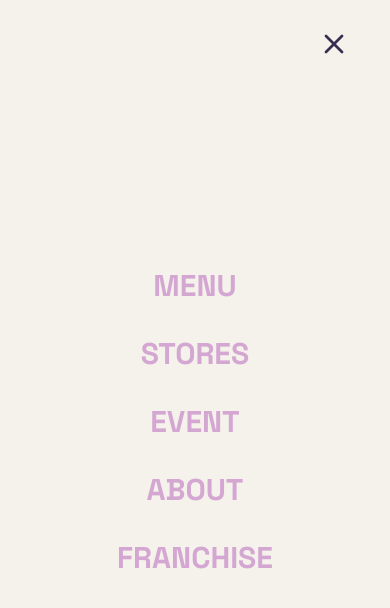
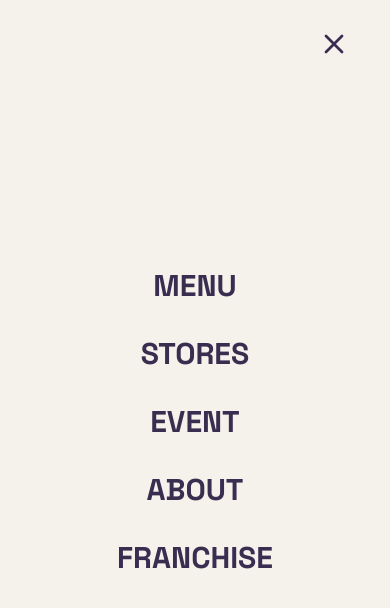
Before and after one commit to ldgni/mood, a React (Vite) app: page /about in a window 390 px wide. Both pictures are taken after a click on the button "Menu". Shown: the top 608 px of the page. Built offline with nearby package versions, Linux system fonts and the light colour scheme.

Commit message:
style: optimize header component for better performance and code readability

```diff
--- a/src/components/Header.tsx
+++ b/src/components/Header.tsx
@@ -1,6 +1,6 @@
 import { Link } from "@tanstack/react-router";
 import { Menu, X } from "lucide-react";
-import { useEffect, useState } from "react";
+import { useState } from "react";
 
 export default function Header() {
   const [isOpen, setIsOpen] = useState(false);
@@ -8,18 +8,6 @@ export default function Header() {
   const handleClick = () => {
     setIsOpen(!isOpen);
   };
-
-  useEffect(() => {
-    if (isOpen) {
-      document.body.style.overflow = "hidden";
-    } else {
-      document.body.style.overflow = "unset";
-    }
-
-    return () => {
-      document.body.style.overflow = "unset";
-    };
-  }, [isOpen]);
 
   return (
     <header className="container fixed left-0 right-0 max-w-screen-md py-4">
@@ -34,39 +22,39 @@ export default function Header() {
           {isOpen ? <X size={32} /> : <Menu size={32} />}
         </button>
         <ul
-          className={`fixed inset-0 flex flex-col items-center justify-center gap-8 bg-primary text-3xl uppercase transition duration-500 ease-in-out sm:static sm:translate-x-0 sm:flex-row sm:gap-4 sm:text-lg sm:opacity-100 md:gap-6 lg:gap-8 ${isOpen ? "translate-x-0 text-secondary opacity-100" : "translate-x-full opacity-0"}`}>
+          className={`fixed inset-0 flex flex-col items-center justify-center gap-8 bg-primary text-3xl uppercase transition duration-500 ease-in-out sm:static sm:translate-x-0 sm:flex-row sm:gap-4 sm:text-lg sm:opacity-100 md:gap-6 lg:gap-8 ${isOpen ? "translate-x-0 opacity-100" : "translate-x-full opacity-0"}`}>
           <li>
             <Link
               to="/menu"
-              className="transition-colors duration-300 sm:hover:text-secondary">
+              className="transition-colors duration-300 hover:text-secondary">
               Menu
             </Link>
           </li>
           <li>
             <Link
               to="/stores"
-              className="transition-colors duration-300 sm:hover:text-secondary">
+              className="transition-colors duration-300 hover:text-secondary">
               Stores
             </Link>
           </li>
           <li>
             <Link
               to="/event"
-              className="transition-colors duration-300 sm:hover:text-secondary">
+              className="transition-colors duration-300 hover:text-secondary">
               Event
             </Link>
           </li>
           <li>
             <Link
               to="/about"
-              className="transition-colors duration-300 sm:hover:text-secondary">
+              className="transition-colors duration-300 hover:text-secondary">
               About
             </Link>
           </li>
           <li>
             <Link
               to="/franchise"
-              className="transition-colors duration-300 sm:hover:text-secondary">
+              className="transition-colors duration-300 hover:text-secondary">
               Franchise
             </Link>
           </li>
```
